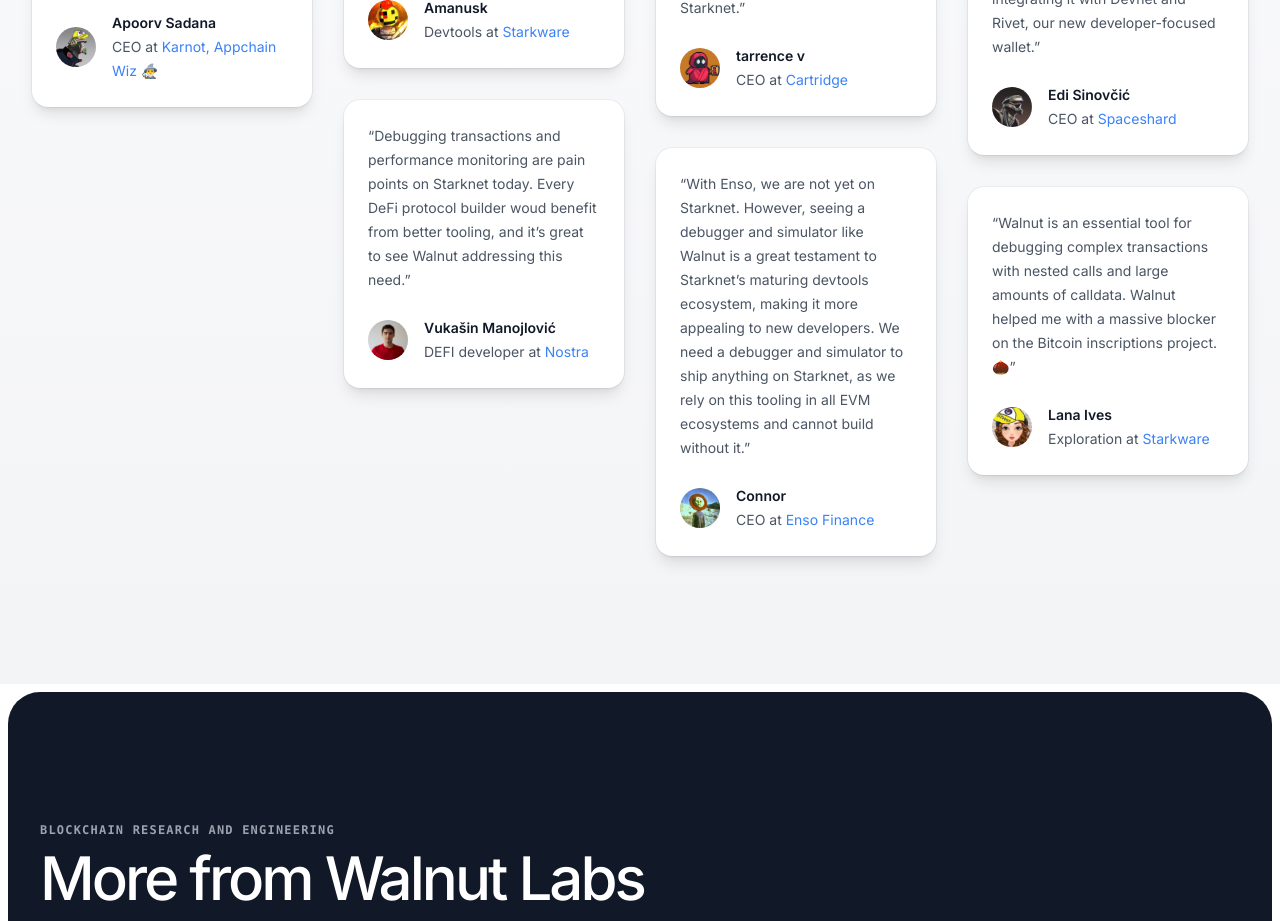
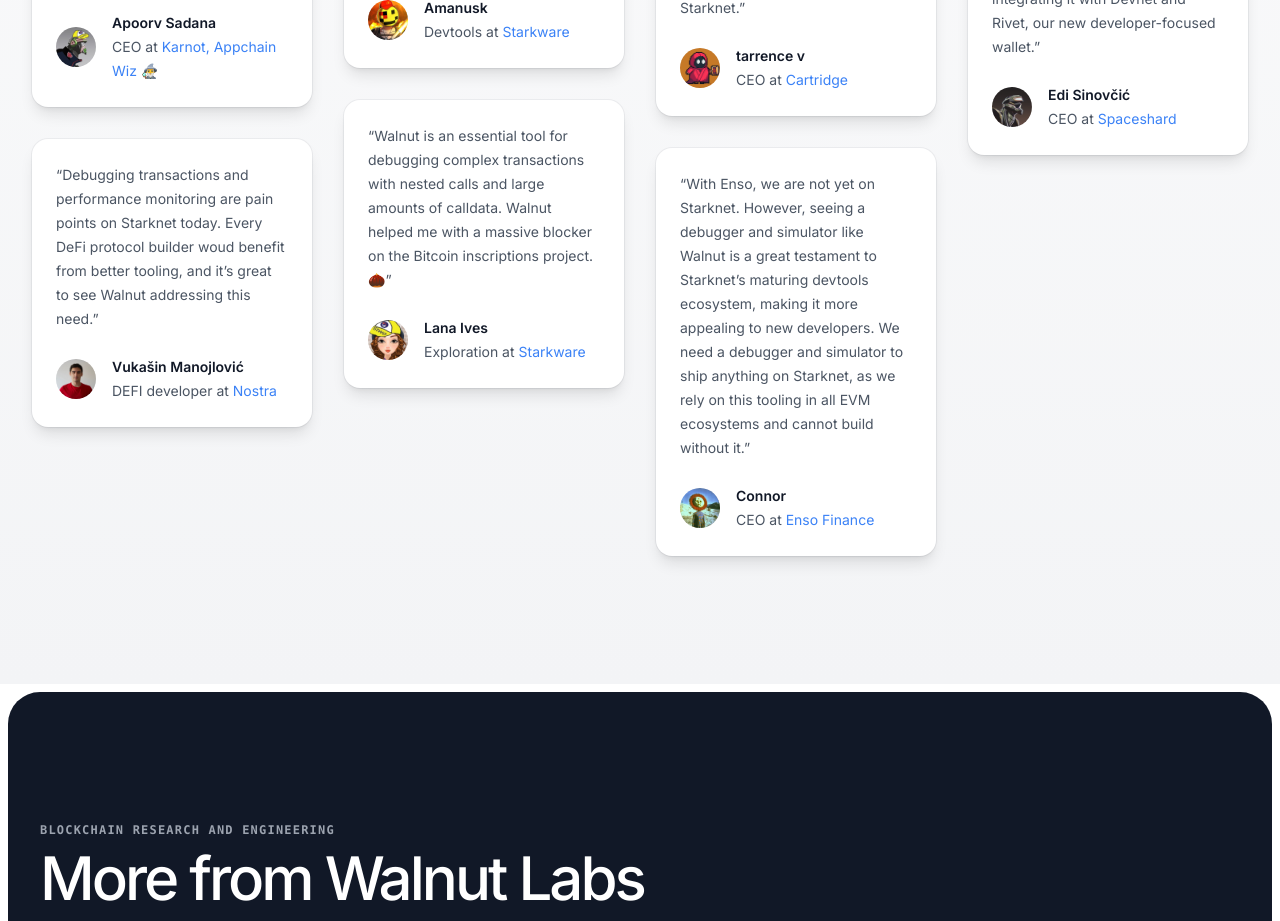
Before and after one commit to walnuthq/walnut-landingpage, a Next.js app: page / in a window 1280 px wide. Shown: the part 3800-4721 px from the top of the page. Built offline with nearby package versions, Linux system fonts and the light colour scheme; a web font is replaced by a local one.

Commit message:
Update testimonials.tsx

```diff
--- a/src/app/components/testimonials.tsx
+++ b/src/app/components/testimonials.tsx
@@ -36,6 +36,17 @@
             '/testimonials/sadana.jpg',
         },
       },
+      {
+        body: 'Debugging transactions and performance monitoring are pain points on Starknet today. Every DeFi protocol builder woud benefit from better tooling, and it’s great to see Walnut addressing this need.',
+        author: {
+          name: 'Vukašin Manojlović',
+          position: 'DEFI developer at',
+          company: 'Nostra',
+          companyUrl: 'https://nostra.finance/',
+          imageUrl:
+            '/testimonials/manojlovic.jpeg',
+        },
+      },
       // More testimonials...
     ],
     [
@@ -51,14 +62,16 @@
         },
       },
       {
-        body: 'Debugging transactions and performance monitoring are pain points on Starknet today. Every DeFi protocol builder woud benefit from better tooling, and it’s great to see Walnut addressing this need.',
+        body: 'Walnut is an essential tool for debugging complex transactions with nested calls and large amounts of calldata. Walnut helped me with a massive blocker on the Bitcoin inscriptions project. 🌰',
         author: {
-          name: 'Vukašin Manojlović',
-          position: 'DEFI developer at',
-          company: 'Nostra',
-          companyUrl: 'https://nostra.finance/',
+          name: 'Lana Ives',
+          position: 'Exploration at',
+          company: 'Starkware',
+          companyUrl: 'https://starkware.co/',
           imageUrl:
-            '/testimonials/manojlovic.jpeg',
+            '/testimonials/lana-ives.jpg',
+          profileUrl: 'https://x.com/tx_track?lang=en'
+
         },
       },
     ],
@@ -111,17 +124,7 @@
             '/testimonials/edi.jpg',
         },
       },
-      {
-        body: 'Walnut is an essential tool for debugging complex transactions with nested calls and large amounts of calldata. Walnut helped me with a massive blocker on the Bitcoin inscriptions project. 🌰',
-        author: {
-          name: 'Lana Ives',
-          position: 'Exploration at',
-          company: 'Starkware',
-          companyUrl: 'https://starkware.co/',
-          imageUrl:
-            '/testimonials/lana-ives.jpg',
-        },
-      },
+
     ],
 
   ],
@@ -153,10 +156,10 @@
                 className="h-10 w-10 flex-none rounded-full bg-gray-50"
               />
               <div className="flex-auto">
-                <a className="hover:underline" href={featuredTestimonial.author.profileUrl}>
+                <a target="_blank" className="hover:underline" href={featuredTestimonial.author.profileUrl}>
                   <div className="font-semibold">{featuredTestimonial.author.name}</div>
                 </a>
-                <a className="hover:underline" href={featuredTestimonial.author.profileUrl}>
+                <a target="_blank" className="hover:underline" href={featuredTestimonial.author.profileUrl}>
                   <div className="text-gray-600">{`@${featuredTestimonial.author.twitter}`}</div>
                 </a>
               </div>
@@ -187,11 +190,12 @@
                       <figcaption className="mt-6 flex items-center gap-x-4">
                         <img alt="" src={testimonial.author.imageUrl} className="h-10 w-10 rounded-full bg-gray-50" />
                         <div>
-                          <div className="font-semibold">{testimonial.author.name}</div>
+                          {testimonial.author.profileUrl? <a href={testimonial.author.profileUrl} className="font-semibold hover:underline">{testimonial.author.name}</a> :
+                          <div className="font-semibold">{testimonial.author.name}</div>}
                           <div className="text-gray-600">{`${testimonial.author.position}`}
                             <span>
                             {' '}
-                              <a className="text-blue-500 hover:underline" href={testimonial.author.companyUrl}>{testimonial.author.company}</a>
+                              <a target="_blank" className="text-blue-500 hover:underline" href={testimonial.author.companyUrl}>{testimonial.author.company}</a>
                               </span>
                           </div>
                         </div>
```
